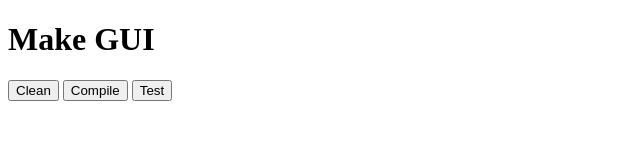
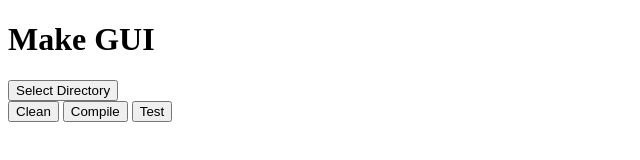
Before and after one commit to KevinWMatthews/electron-make_gui, an Electron app: page index.html in a window 800 px wide. Shown: the whole page, without its empty margins (0-640 px from the left). Drawn offline with Linux system fonts and the light colour scheme.

Commit message:
Add button to open directory

```diff
--- a/index.html
+++ b/index.html
@@ -6,8 +6,17 @@
   </head>
   <body>
     <h1>Make GUI</h1>
-    <button type="button" name="clean" id="clean">Clean</button>
-    <button type="button" name="compile" id="compile">Compile</button>
-    <button type="button" name="test" id="test">Test</button>
+    <div>
+      <button type="button" name="btn_select_source" id="btn_select_source">Select Directory</button>
+    </div>
+    <div>
+      <button type="button" name="clean" id="btn_clean">Clean</button>
+      <button type="button" name="compile" id="btn_compile">Compile</button>
+      <button type="button" name="test" id="btn_test">Test</button>
+    </div>
+
+    <script>
+      require('./index.js');
+    </script>
   </body>
 </html>
--- /dev/null
+++ b/index.js
@@ -0,0 +1,8 @@
+const {dialog} = require('electron').remote;
+
+let btn_select_source = document.getElementById('btn_select_source');
+btn_select_source.addEventListener('click', (event) => {
+  dialog.showOpenDialog({
+    properties: ['openDirectory', 'multiSelections']
+  });
+});
```
